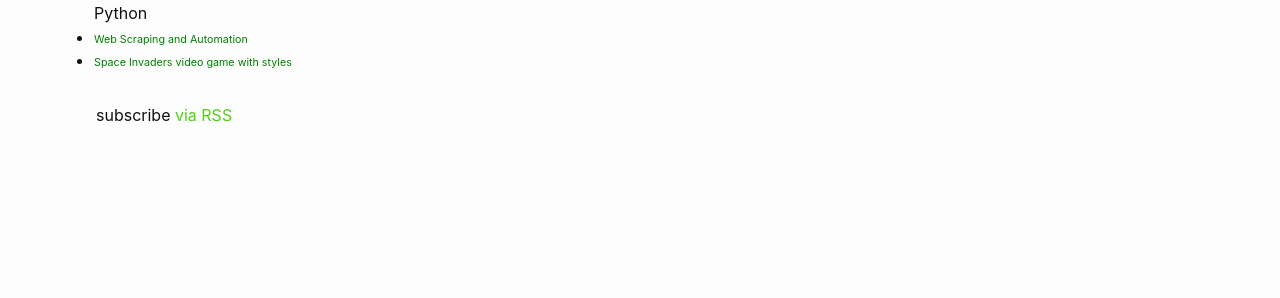
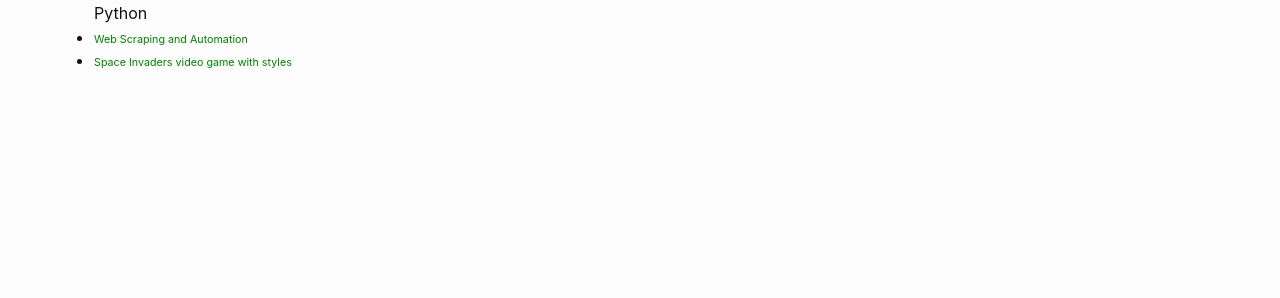
Before and after one commit to styles3544/Blog, a Jekyll site: the page built from category.html, in a window 1280 px wide. Shown: the part 179-477 px from the top of the page. Built offline with Jekyll 4.4.1, drawn with Linux system fonts in a browser that asks for light colours.

Commit message:
removing rss feed line

```diff
--- a/category.html
+++ b/category.html
@@ -31,4 +31,4 @@
             </ul>
         </div>
 
-        <p class="rss-subscribe">subscribe <a href="{{ site.baseurl }}/feed.xml">via RSS</a></p>
+<!--         <p class="rss-subscribe">subscribe <a href="{{ site.baseurl }}/feed.xml">via RSS</a></p> -->
```
